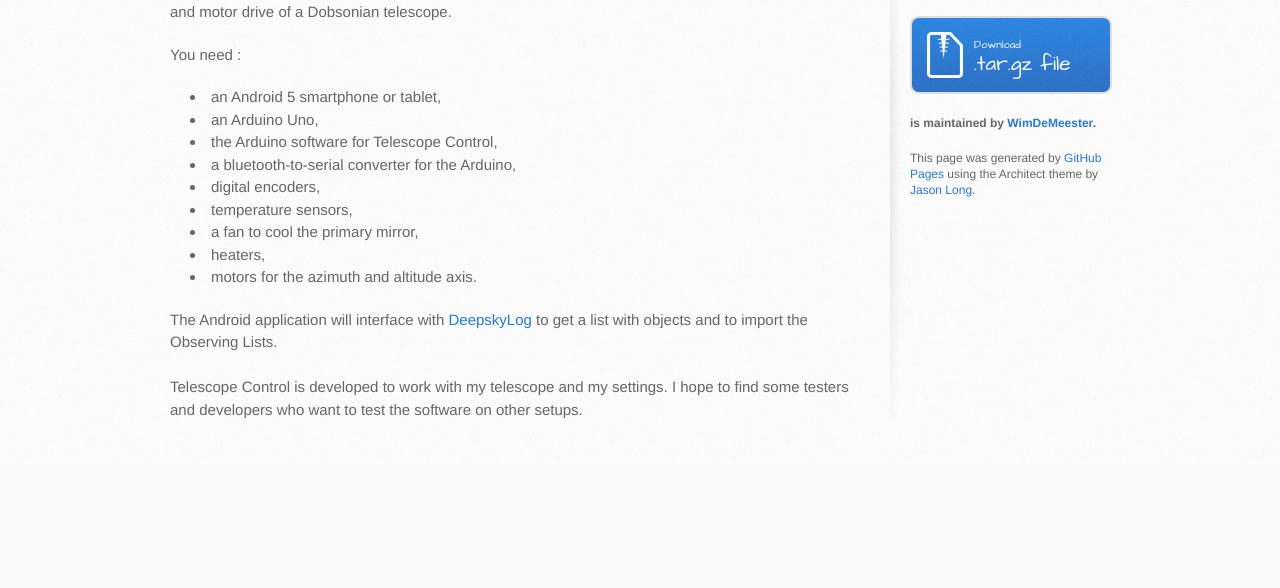
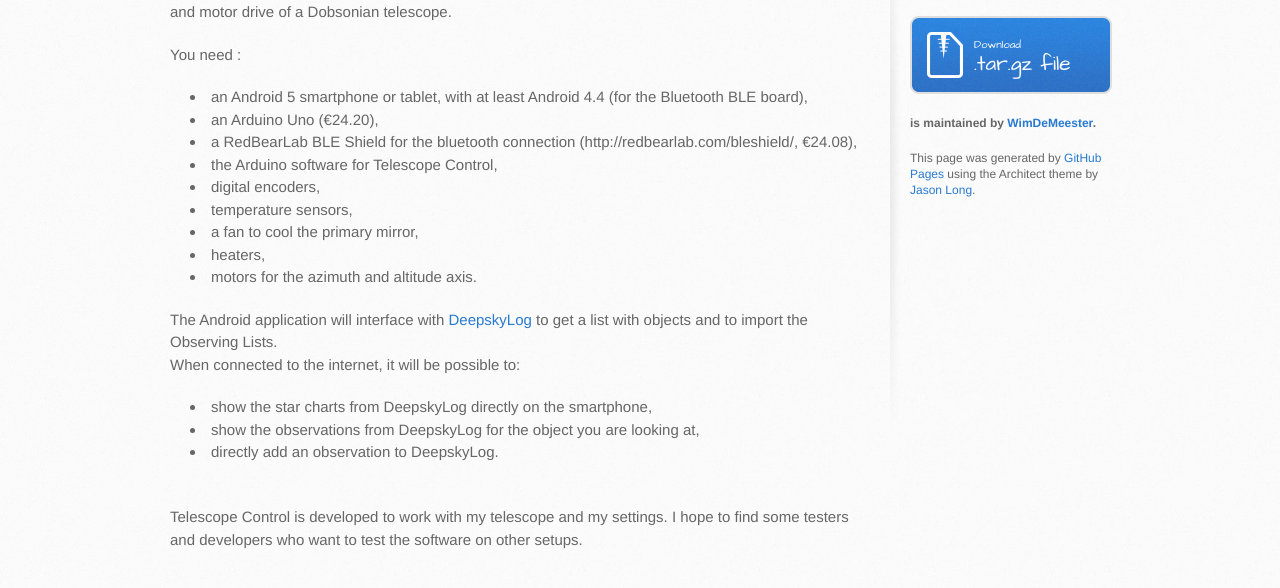
Before and after one commit to WimDeMeester/Vela, a plain HTML site: page index.html in a window 1280 px wide. Shown: the part 456-1044 px from the top of the page. Before the commit the page ends 920 px from the top, so only its background shows below. Drawn offline with Linux system fonts and the light colour scheme.

Commit message:
Update index.html

```diff
--- a/index.html
+++ b/index.html
@@ -37,10 +37,10 @@ digital setting circles, and motor drive of a Dobsonian telescope. </p>
 <p>You need :</p>
 
 <ul>
-<li>an Android 5 smartphone or tablet,</li>
-<li>an Arduino Uno,</li>
+<li>an Android 5 smartphone or tablet, with at least Android 4.4 (for the Bluetooth BLE board),</li>
+<li>an Arduino Uno (€24.20),</li>
+<li>a RedBearLab BLE Shield for the bluetooth connection (http://redbearlab.com/bleshield/, €24.08),</li>
 <li>the Arduino software for Telescope Control,</li>
-<li>a bluetooth-to-serial converter for the Arduino,</li>
 <li>digital encoders,</li>
 <li>temperature sensors,</li>
 <li>a fan to cool the primary mirror,</li>
@@ -49,7 +49,13 @@ digital setting circles, and motor drive of a Dobsonian telescope. </p>
 </ul>
 
 <p>The Android application will interface with <a href="http://www.deepskylog.org">DeepskyLog</a> to get a list with objects
-and to import the Observing Lists.<br /><br />
+and to import the Observing Lists.<br />When connected to the internet, it will be possible to:
+<ul>
+    <li>show the star charts from DeepskyLog directly on the smartphone,</li>
+    <li>show the observations from DeepskyLog for the object you are looking at,</li>
+    <li>directly add an observation to DeepskyLog.</li>
+</ul>
+<br />
 Telescope Control is developed to work with my telescope and my settings. I hope to find some testers and developers
 who want to test the software on other setups.</p>
         </section>
```
